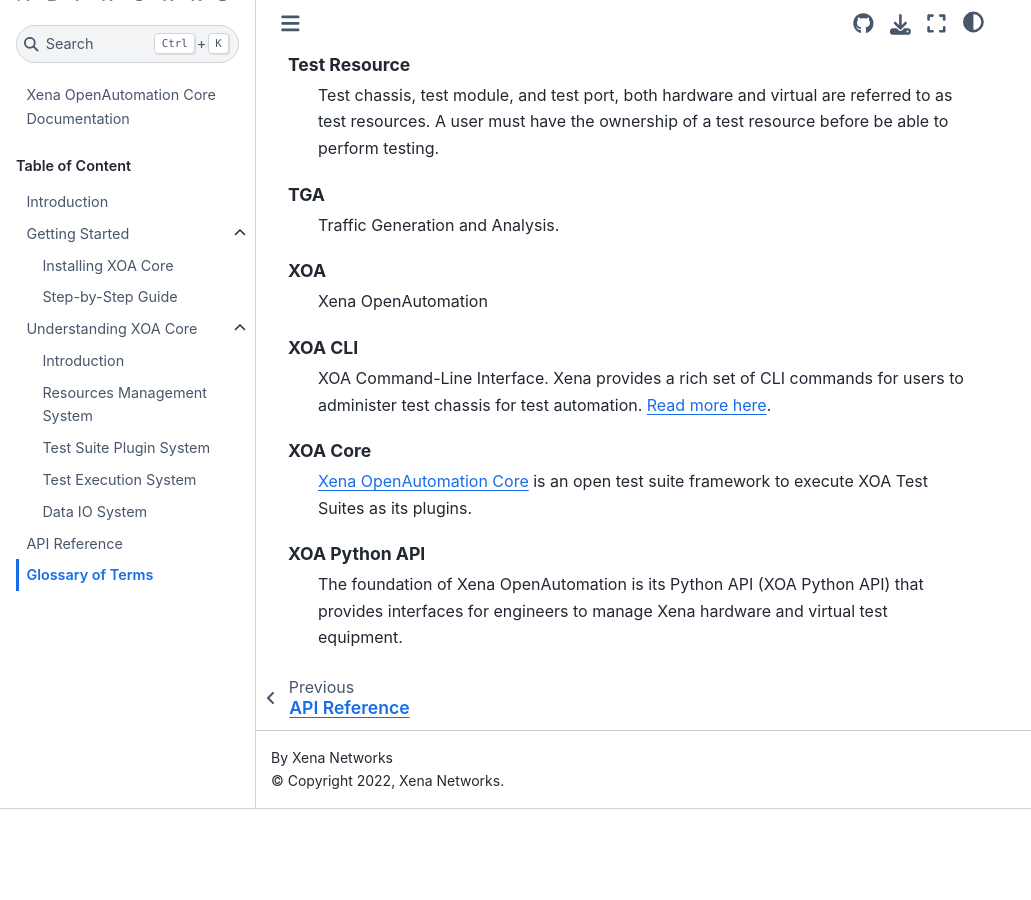
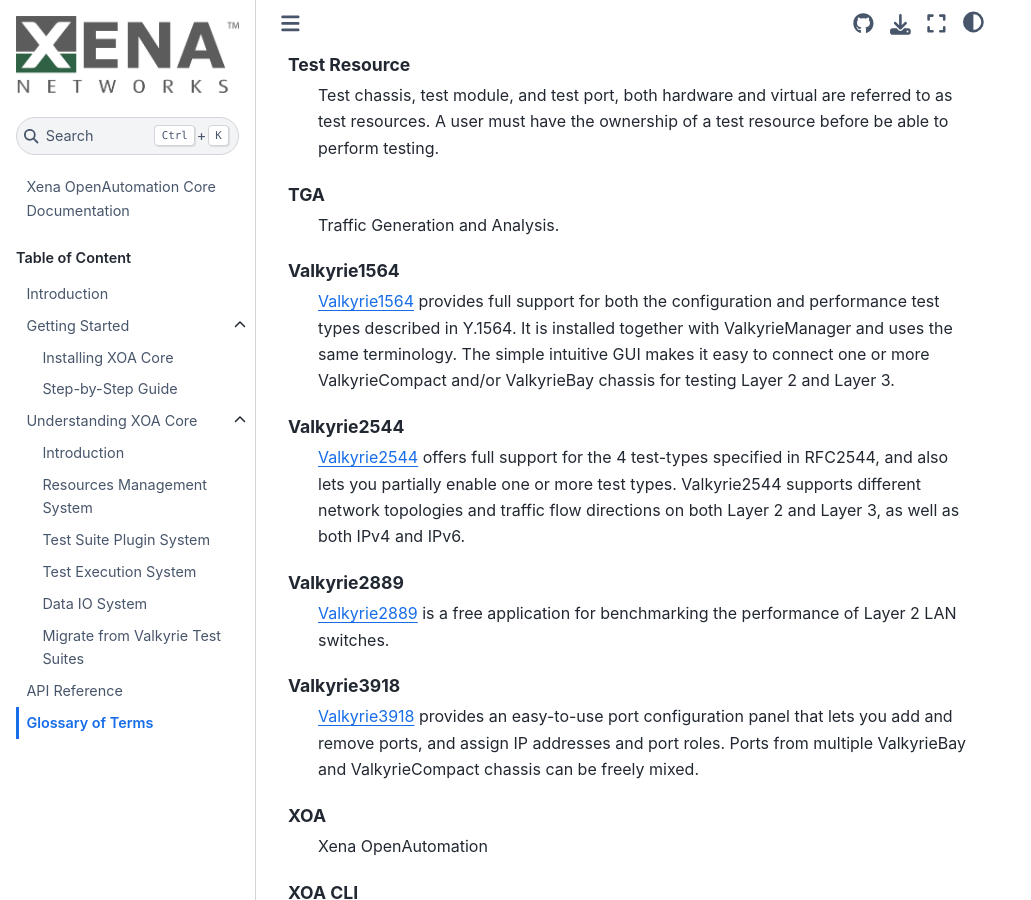
Before and after one commit to xenanetworks/open-automation-core, a Sphinx documentation site: the page built from docs/source/glossary.rst, in a window 1280 px wide and 900 px high, scrolled down 704 px. Shown: the whole window, without its empty margins (0-1031 px from the left). Built offline with Sphinx 7.4.7 and the Sphinx Book theme 1.1.4, drawn with Linux system fonts in a browser that asks for light colours; before the commit the page ends 1513 px from its top, so only the background shows below that.

```diff
--- a/docs/source/glossary.rst
+++ b/docs/source/glossary.rst
@@ -41,3 +41,18 @@ Glossary of Terms
 
     XOA Core
         `Xena OpenAutomation Core <https://github.com/xenanetworks/open-automation-core>`_ is an open test suite framework to execute XOA Test Suites as its plugins.
+
+    Valkyrie2544
+        `Valkyrie2544 <https://xenanetworks.com/product/valkyrie2544/>`_ offers full support for the 4 test-types specified in RFC2544, and also lets you partially enable one or more test types. Valkyrie2544 supports different network topologies and traffic flow directions on both Layer 2 and Layer 3, as well as both IPv4 and IPv6.
+
+
+    Valkyrie2889
+        `Valkyrie2889 <https://xenanetworks.com/product/valkyrie2889/>`_ is a free application for benchmarking the performance of Layer 2 LAN switches.
+
+
+    Valkyrie3918
+        `Valkyrie3918 <https://xenanetworks.com/product/valkyrie3918/>`_ provides an easy-to-use port configuration panel that lets you add and remove ports, and assign IP addresses and port roles. Ports from multiple ValkyrieBay and ValkyrieCompact chassis can be freely mixed.
+
+
+    Valkyrie1564
+        `Valkyrie1564 <https://xenanetworks.com/product/valkyrie1564/>`_ provides full support for both the configuration and performance test types described in Y.1564. It is installed together with ValkyrieManager and uses the same terminology. The simple intuitive GUI makes it easy to connect one or more ValkyrieCompact and/or ValkyrieBay chassis for testing Layer 2 and Layer 3.
--- a/docs/source/understand_xoa_core/index.rst
+++ b/docs/source/understand_xoa_core/index.rst
@@ -8,3 +8,4 @@ Understanding XOA Core
     ts_plugin_sys
     test_exec_sys
     data_io_sys
+    migrate_from_valkyrie
```
Also changed, not shown: docs/source/understand_xoa_core/migrate_from_valkyrie.rst (added, +18 -0 lines), docs/source/_static/xoa_converter_illustration.png (added).
